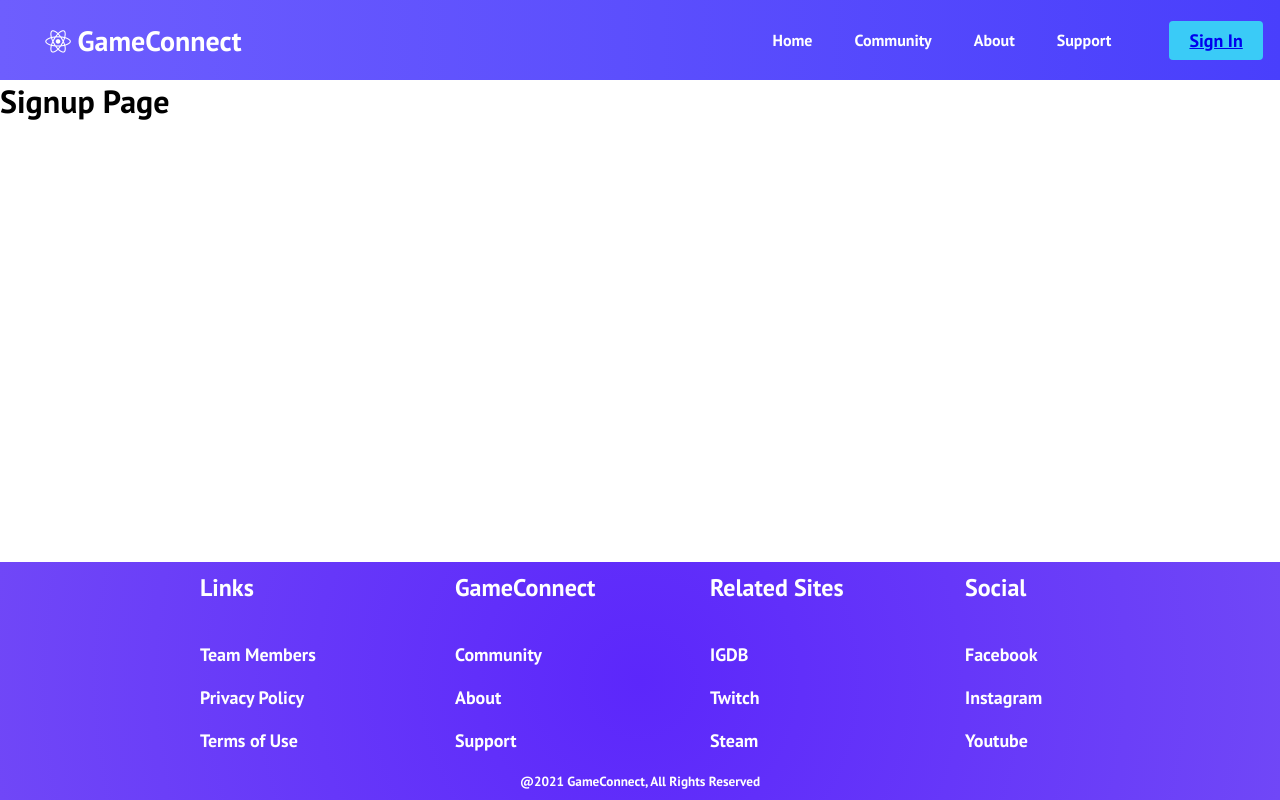
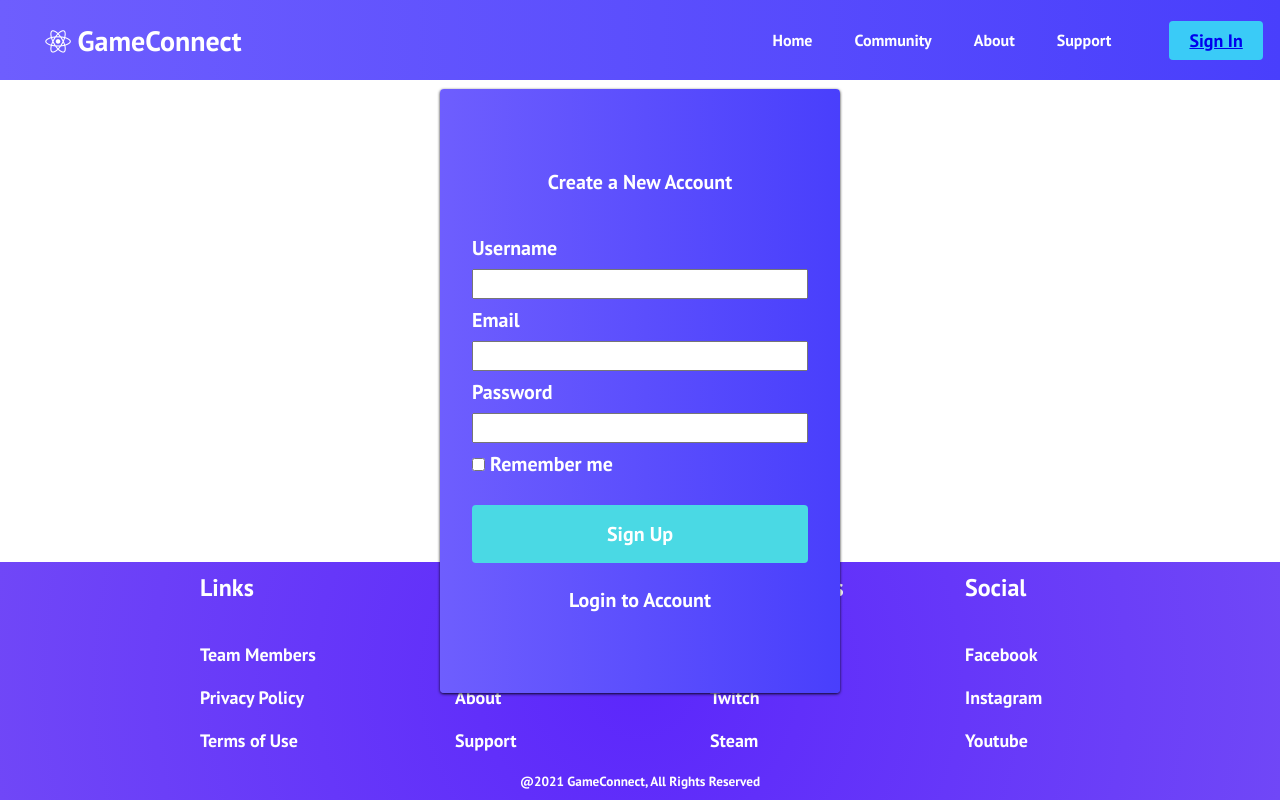
Before and after one commit to fuongbregas/GameConnect, a React (Create React App) app in the folder Frontend/game-connect/: page /signup in a window 1280 px wide. Built offline with nearby package versions, Linux system fonts and the light colour scheme.

Commit message:
Update register form

```diff
--- a/Frontend/game-connect/package.json
+++ b/Frontend/game-connect/package.json
@@ -10,8 +10,10 @@
     "cors": "^2.8.5",
     "react": "^17.0.2",
     "react-dom": "^17.0.2",
+    "react-icons": "^4.2.0",
     "react-router-dom": "^5.2.0",
     "react-scripts": "4.0.3",
+    "react-scroll": "^1.8.3",
     "styled-components": "^5.3.0",
     "web-vitals": "^1.1.2"
   },
--- a/Frontend/game-connect/src/App.js
+++ b/Frontend/game-connect/src/App.js
@@ -1,5 +1,6 @@
 import './App.css';
 import Navbar from './components/Navbar/Navbar';
+//import Navbar from './components/Navbar';
 import {FooterContainer} from './containers/footer';
 import {BrowserRouter as Router, Switch, Route} from 'react-router-dom';
 import Home from './pages/Home';
--- /dev/null
+++ b/Frontend/game-connect/src/components/Register/Register.css
@@ -0,0 +1,126 @@
+.form-wrap {
+    height: 100%;
+    display: flex;
+    flex-direction: column;
+    justify-content: center;
+    /*div*/
+}
+
+.icon {
+    margin-left: 32px;
+    margin-top: 32px;
+    text-decoration: none;
+    color: #fff;
+    font-weight: 700;
+    font-size: 32px;
+    /*Link*/
+}
+
+.form-content {
+    height: 100%;
+    display: flex;
+    flex-direction: column;
+    justify-content: center;
+    /*div*/
+}
+
+.form {
+    background: linear-gradient(90deg, rgb(110,94,254) 0%, rgba(73,63,252,100%));
+    max-width: 400px;
+    height: auto;
+    width: 100%;
+    z-index: 1;
+    display: grid;
+    margin: -65px auto;
+    padding: 80px 32px;
+    border-radius: 4px;
+    box-shadow: 0 1px 3px rgba(0, 0, 0, 0.9);
+    /*form*/
+}
+
+.form-h1 {
+    margin-bottom: 40px;
+    color: #fff;
+    font-size: 20px;
+    font-weight: 400;
+    text-align: center;
+    /*h1*/
+}
+
+.form-label {
+    margin-bottom: 8px;
+    font-size: 20px;
+    color: #fff;
+    /*label*/
+}
+
+.form-input {
+    margin-bottom: 8px;
+    font-size: 20px;
+    color: black;
+    /*input*/
+}
+
+.button {
+    margin-top: 20px;
+    background: #4ad9e4;
+    padding: 16px 0;
+    border: none;
+    border-radius: 4px;
+    color: #fff;
+    font-size: 20px;
+    cursor: pointer;
+    display: inline;
+    /*button*/
+}
+
+.button:hover {
+    background: #fff;
+    color: #6568F4;
+    transition: 250ms;
+}
+
+.text {
+    text-align: center;
+    margin-top: 24px;
+    color: #fff;
+    font-size: 20px;
+    /*span*/
+}
+
+.nav-links {
+    color: white;
+    text-decoration: none;
+    padding: 0.5rem 1rem;
+}
+
+.nav-links:hover {
+    background-color: #6d76f7;
+    border-radius: 4px;
+    transition: all 0.2s ease-out;
+}
+
+/* input[type=checkbox] {
+    visibility: hidden;
+} */
+
+@media screen and (max-width: 400px) {
+    .form-wrap {
+        height: 80%;
+    }
+
+    .form {
+        padding: 32px 32px;
+    }
+}
+
+@media screen and (max-width: 480px) {
+    .icon {
+        margin-left: 16px;
+        margin-top: 8px;
+    }
+
+    .form-content {
+        padding: 10px;
+    }
+}
--- /dev/null
+++ b/Frontend/game-connect/src/components/Register/Register.js
@@ -0,0 +1,42 @@
+import {useContext, useRef, React} from 'react';
+import {Link} from 'react-router-dom';
+import './Register.css';
+
+const Register = () => {
+
+    const email = useRef(null);
+    const password = useRef(null);
+
+    const registerClick = (e) => {
+      e.preventDefault();
+
+    };
+
+    return (
+        <>
+          <div>
+            <div className="form-wrap">
+              <Link className="icon" to="/">GameConnect</Link>
+              <div className="form-content">
+                <form className="form" action="#">
+                  <h1 className="form-h1">Create a New Account</h1>
+                  <label className="form-label" htmlFor="for">Username</label>
+                  <input className="form-input" type="text" required />
+                  <label className="form-label" htmlFor="for">Email</label>
+                  <input className="form-input" type="email" required />
+                  <label className="form-label" htmlFor="for">Password</label>
+                  <input className="form-input" type="password" required />
+                  <label className="form-label" htmlFor="for">
+                    <input type="checkbox" name="remember" /> Remember me
+                  </label>
+                  <button className="button" type="submit">Sign Up</button>
+                  <span className="text"><Link to='/signin' className="nav-links">Login to Account</Link></span>
+                </form>
+              </div>
+            </div>
+          </div>
+        </>
+    );
+};
+
+export default Register;
--- a/Frontend/game-connect/src/pages/Signup.js
+++ b/Frontend/game-connect/src/pages/Signup.js
@@ -1,9 +1,10 @@
 import React from 'react';
+import Register from '../components/Register/Register';
 
 export default function Signup() {
     return(
         <>
-          <h1 className='signup'>Signup Page</h1>
+          <Register />
         </>
     );
 }
```
Also changed, not shown: 1 other file (tests, documents, lock files or other folders).
